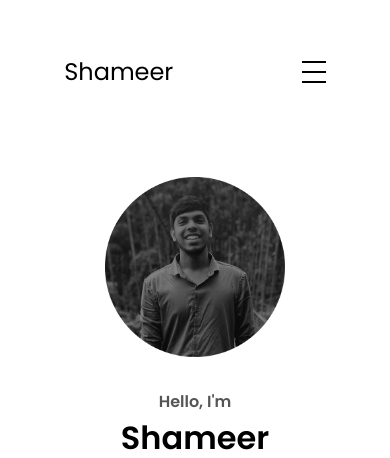
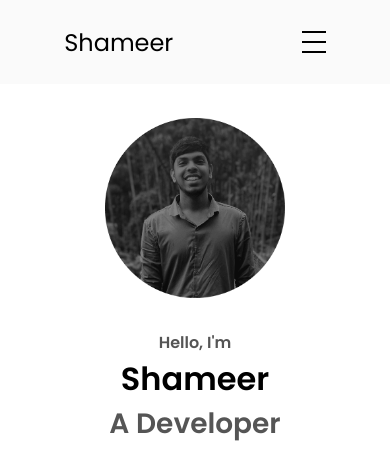
Before and after one commit to shameer896/Portfolio, a plain HTML site: page index.html in a window 390 px wide. Shown: the top 458 px of the page. Drawn offline with Linux system fonts and the light colour scheme.

Commit message:
updated the behavior of nav bar

```diff
--- a/index.html
+++ b/index.html
@@ -14,7 +14,7 @@
     <title>My Portfolio</title>
   </head>
   <body>
-    <header>
+    <header id="nav">
       <nav id="desktop-nav">
         <div class="logo">Shameer</div>
         <div>
--- a/queries.css
+++ b/queries.css
@@ -13,6 +13,20 @@
 }
 
 @media screen and (max-width: 1200px) {
+  header{
+    left: 0;
+    right: 0;
+    top: 0;
+    z-index: 1;
+    position: fixed;
+    background: rgb(250,250,250);
+  }
+  nav{
+    height: 10vh;
+  }
+  #profile{
+    margin-top: 10vh;
+  }
   #desktop-nav {
     display: none;
   }
```
Also changed, not shown: script.js (line endings or trailing spaces).
